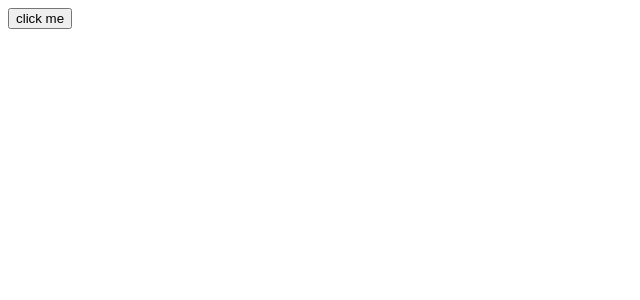
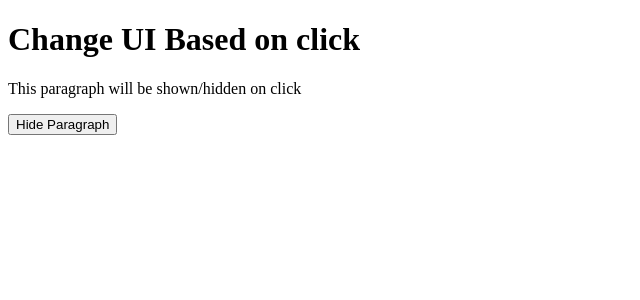
Before and after one commit to Ignaciojcruz/Begining_react, a React (Vite) app in the folder my-react-app/: page / in a window 1280 px wide. Shown: the top 300 px of the page, without its empty margins (0-640 px from the left). Built offline with nearby package versions, Linux system fonts and the light colour scheme.

Commit message:
Change the UI By Handling Events

```diff
--- a/my-react-app/src/App.jsx
+++ b/my-react-app/src/App.jsx
@@ -3,14 +3,24 @@
 // import viteLogo from '/vite.svg'
 
 export default function App() {
-  const handleClick = (event) => {
-    console.log("Hello World!");
-    console.log(event);
-  }
+  // State to hold the visibility status of the paragraph
+  const [isParagraphVisible, setIsParagraphVisible] = useState(true);
+
+  // Function to toggle the visibility status of the paragraph
+  const toggleStatus = () => {
+    setIsParagraphVisible(!isParagraphVisible);
+  };
+
   return (
-    <button onClick={handleClick}>
-      click me
-    </button>
+    <>
+      <h1>Change UI Based on click</h1>
+      {isParagraphVisible && (
+        <p>This paragraph will be shown/hidden on click</p>
+      )}
+      <button onClick={toggleStatus}>
+        {isParagraphVisible ? 'Hide' : 'Show'} Paragraph
+      </button>
+    </>
   )
 
 }
```
